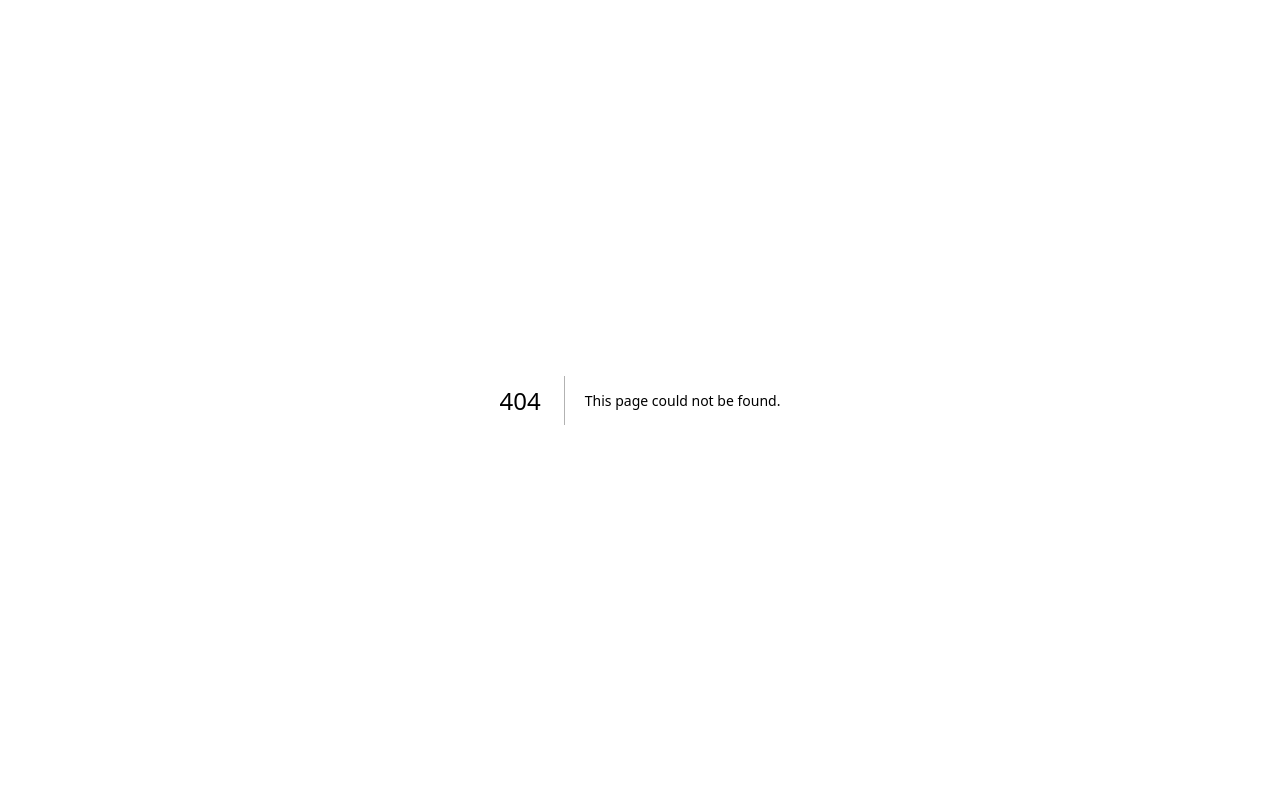
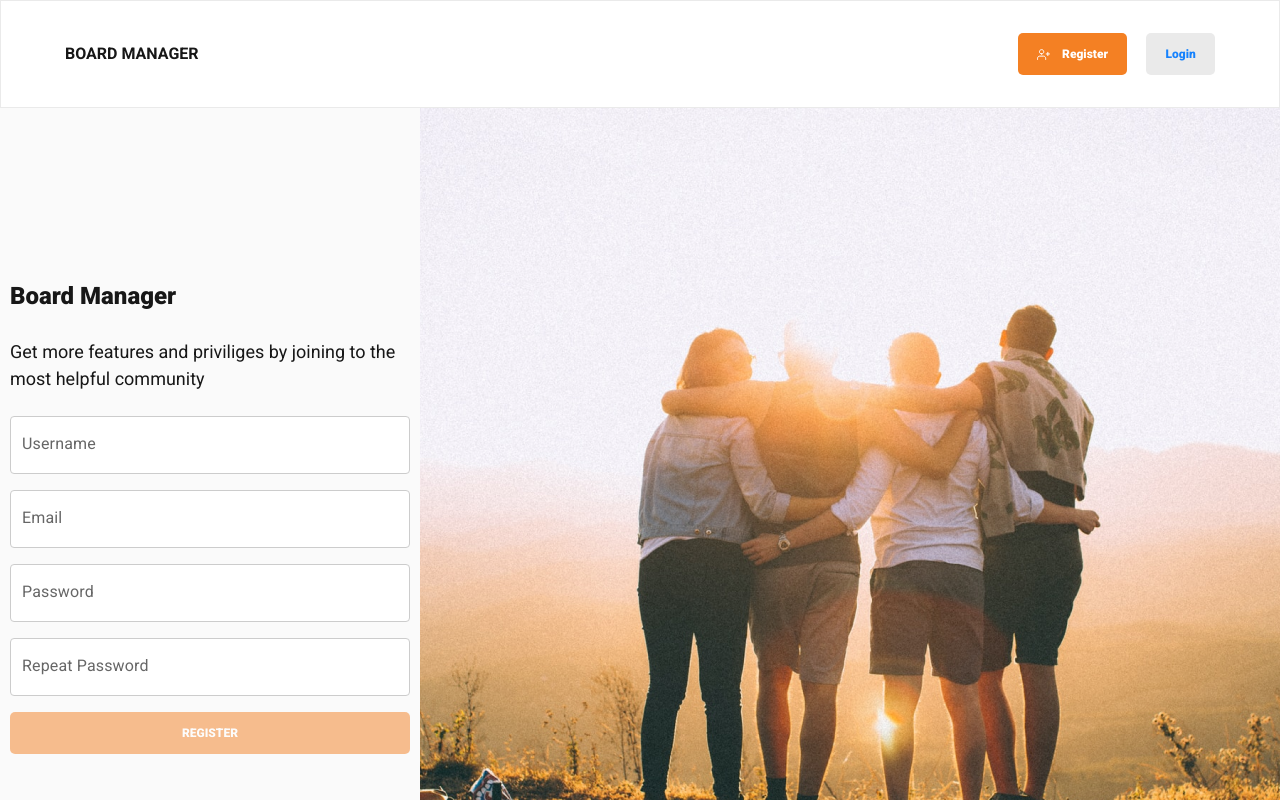
Before and after one commit to hurgyunam/board_manager_view, a Next.js app: page /register in a window 1280 px wide. Before the commit this address had no page. Built offline with nearby package versions, Linux system fonts and the light colour scheme.

Commit message:
회원가입 페이지 css 작업

```diff
--- a/app/board/layout.tsx
+++ b/app/board/layout.tsx
@@ -1,6 +1,4 @@
-import Header from "@/src/components/common/Header";
 import CommonLnb from "@/src/components/common/Lnb";
-import "./layout.css";
 
 export default function BoardLayout({
   children,
@@ -8,12 +6,9 @@ export default function BoardLayout({
   children: React.ReactNode;
 }>) {
   return (
-    <div className="main-layout">
-      <Header />
-      <div className="content-layout">
-        <CommonLnb />
-        <div className="content">{children}</div>
-      </div>
+    <div className="content-layout">
+      <CommonLnb />
+      <div className="content">{children}</div>
     </div>
   );
 }
--- a/app/board/layout.css
+++ b/app/layout.css
@@ -3,6 +3,7 @@
     flex-direction: column;
     width: 100vw;
     height: 100vh;
+    overflow: hidden;
 }
 
 .content-layout {
--- a/app/layout.tsx
+++ b/app/layout.tsx
@@ -1,6 +1,8 @@
 import type { Metadata } from "next";
 import { Roboto, Noto_Sans_KR } from "next/font/google";
 import "./globals.css";
+import "./layout.css";
+import Header from "@/src/components/common/Header";
 
 const roboto = Roboto({
   weight: ["100", "300", "400", "500", "700", "900"], // 사용할 굵기를 지정합니다.
@@ -29,7 +31,10 @@ export default function RootLayout({
   return (
     <html lang="en">
       <body className={`${roboto.variable} ${notoSansKr.variable} antialiased`}>
-        {children}
+        <div className="main-layout">
+          <Header />
+          {children}
+        </div>
       </body>
     </html>
   );
--- /dev/null
+++ b/app/register/page.tsx
@@ -0,0 +1,5 @@
+import RegisterPage from "@/src/components/page/RegisterPage";
+
+export default function Register() {
+  return <RegisterPage />;
+}
--- a/src/components/common/Lnb.tsx
+++ b/src/components/common/Lnb.tsx
@@ -52,6 +52,7 @@ export default function CommonLnb() {
             <div
               className={`menu-item ${menuItem.isActive && "active"}`}
               onClick={() => onClickMenuItem(menuItem.id)}
+              key={`common-lnb-${menuItem.id}`}
             >
               {menuItem.isActive && <div className="active-line"></div>}
               <IconChat />
--- /dev/null
+++ b/src/components/common/TextFieldSx.ts
@@ -0,0 +1,28 @@
+export const TextFieldSx = {
+  // MuiFilledInput-root 클래스를 타겟팅합니다.
+  width: "100%", // <--- 여기에 추가!
+  "& .MuiFilledInput-root": {
+    // 배경색을 흰색으로 설정 (요청 사항)
+    backgroundColor: "white",
+
+    // 테두리 추가 (새로운 요청 사항)
+    border: "1px solid #ccc", // 1px solid 연한 회색 (#ccc)
+    borderRadius: "4px", // 테두리에 둥근 모서리 추가
+
+    // 기본 MUI의 밑줄(underline)을 숨깁니다.
+    "&:after, &:before": {
+      display: "none",
+    },
+
+    // 호버 및 포커스 시 배경색 및 테두리 유지/변경
+    "&:hover": {
+      backgroundColor: "white",
+      borderColor: "#999", // 호버 시 테두리 색상 진하게
+    },
+
+    "&.Mui-focused": {
+      backgroundColor: "white",
+      borderColor: "primary.main", // 포커스 시 테두리 색상을 MUI Primary 색상으로 변경
+    },
+  },
+};
--- /dev/null
+++ b/src/components/page/RegisterPage.tsx
@@ -0,0 +1,42 @@
+import { TextField } from "@mui/material";
+import "./register-page.css";
+import Image from "next/image";
+import { TextFieldSx } from "@/src/components/common/TextFieldSx";
+
+export default function RegisterPage() {
+  return (
+    <div className="register-page">
+      <div className="register-content">
+        <div className="title">Board Manager</div>
+        <div className="description">
+          Get more features and priviliges by joining to the most helpful
+          community
+        </div>
+        <div className="input-group">
+          <TextField label="Username" variant="filled" sx={TextFieldSx} />
+          <TextField label="Email" variant="filled" sx={TextFieldSx} />
+          <TextField
+            label="Password"
+            type="password"
+            variant="filled"
+            sx={TextFieldSx}
+          />
+          <TextField
+            label="Repeat Password"
+            type="password"
+            variant="filled"
+            sx={TextFieldSx}
+          />
+          <div className="btn btn-register">REGISTER</div>
+        </div>
+      </div>
+      <Image
+        className="side-image"
+        src="/register.png"
+        width={860}
+        height={810}
+        alt="register"
+      />
+    </div>
+  );
+}
--- /dev/null
+++ b/src/components/page/register-page.css
@@ -0,0 +1,41 @@
+.register-page {
+    display: flex;
+    flex: 1;
+}
+
+.register-page .side-image {
+    height: 100%;
+}
+
+.register-page .register-content {
+    flex: 1;
+    display: flex;
+    flex-direction: column;
+    align-items: center;
+    justify-content: center;
+    gap: 1.5em;
+}
+
+.register-page .register-content .title {
+    width: 25rem;
+    font-weight: 900;
+    font-size: 24px;
+}
+
+.register-page .register-content .description {
+    width: 25rem;
+    font-size: 18px;
+}
+
+.register-page .register-content .input-group {
+    width: 25rem;
+    display: flex;
+    flex-direction: column;
+    gap: 1em;
+}
+
+.register-page .btn-register {
+    display: flex;
+    justify-content: center;
+    opacity: 0.5;
+}
```
Also changed, not shown: app/board/detail/page.tsx (added), app/board/edit/page.tsx (added), app/login/page.tsx (added), public/login.png (added), public/register.png (added).
